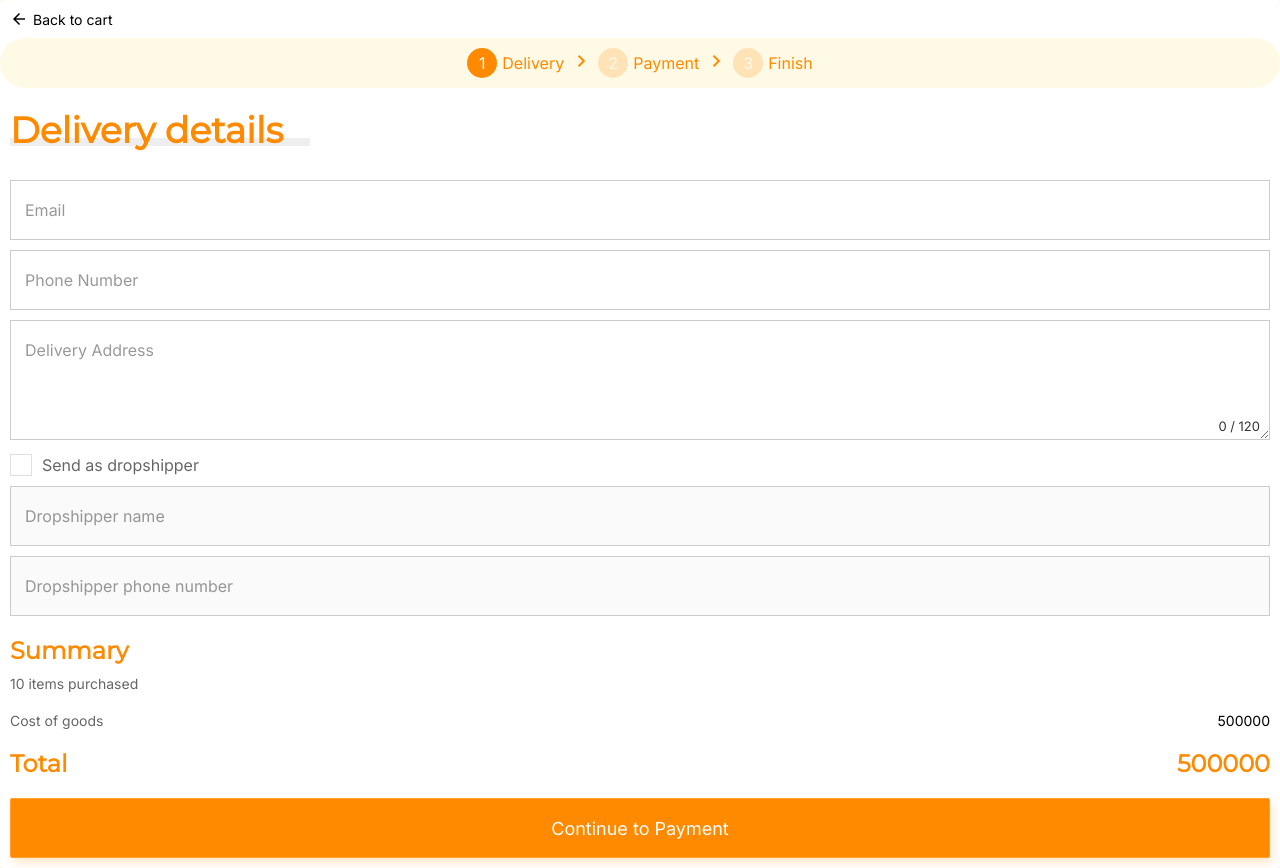
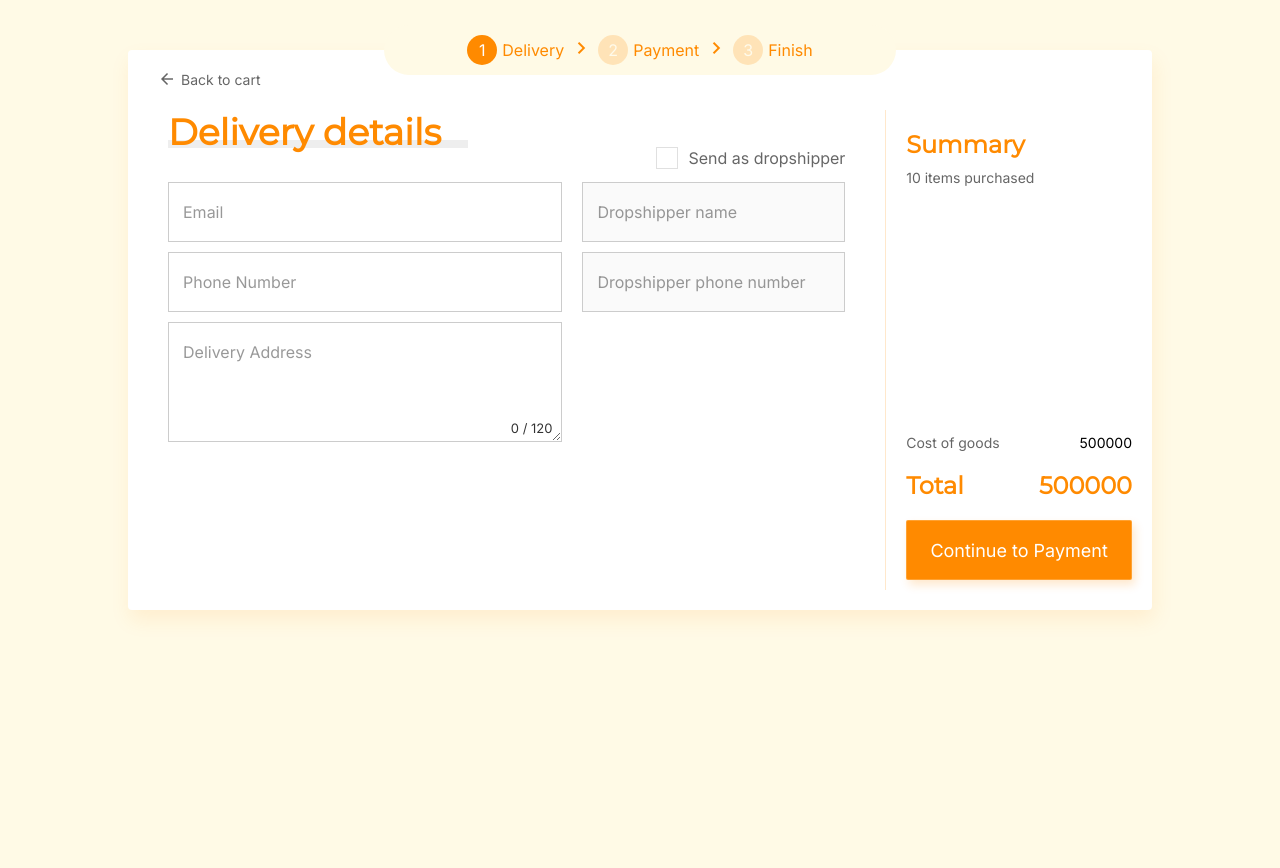
Before and after one commit to mynameismail/orange-checkout, a Vue app: page / in a window 1280 px wide. After the commit the page ends 800 px from the top, so only its background shows below. Built offline with nearby package versions, Linux system fonts and the light colour scheme.

Commit message:
write css for media screen and min-width 992px

```diff
--- a/src/styles/main.styl
+++ b/src/styles/main.styl
@@ -89,7 +89,7 @@ html, body
   font-size: 13px
   color: primary-color
 
-.checkbox
+.form__dropshipper .checkbox
   margin: 10px 0
 
 .checkbox__label
@@ -300,3 +300,64 @@ html, body
   color: #ffffff
   outline: none
   cursor: pointer
+
+@media screen and (min-width: 992px)
+  .container
+    width: 80%
+    margin: 50px auto
+    padding: 40px 0 20px 0
+    position: relative
+
+  .back
+    position: absolute
+    left: 20px
+    top: 10px
+
+  .stepper
+    width: 50%
+    position: absolute
+    top: -25px
+    left: 50% - (@width / 2)
+
+  .content
+    display: flex
+
+  .content__left
+    width: 75%
+    padding: 0 40px
+
+  #delivery .form
+    display: flex
+
+  .form__details
+    width: 60%
+    margin-right: 20px
+
+  .form__dropshipper
+    width: 40%
+    position: relative
+
+  .form__dropshipper .checkbox
+    position: absolute
+    right: 0
+    top: -45px
+
+  #thankyou
+    margin: 100px 0 0 200px
+
+  .content__divider
+    width: 1px
+    background-color: primary-color
+    opacity: 0.2
+
+  .content__right
+    width: 25%
+    height: 460px
+    padding: 0 20px
+    position: relative
+
+  .pricing
+    position: absolute
+    left: 20px
+    right: 20px
+    bottom: 0
```
